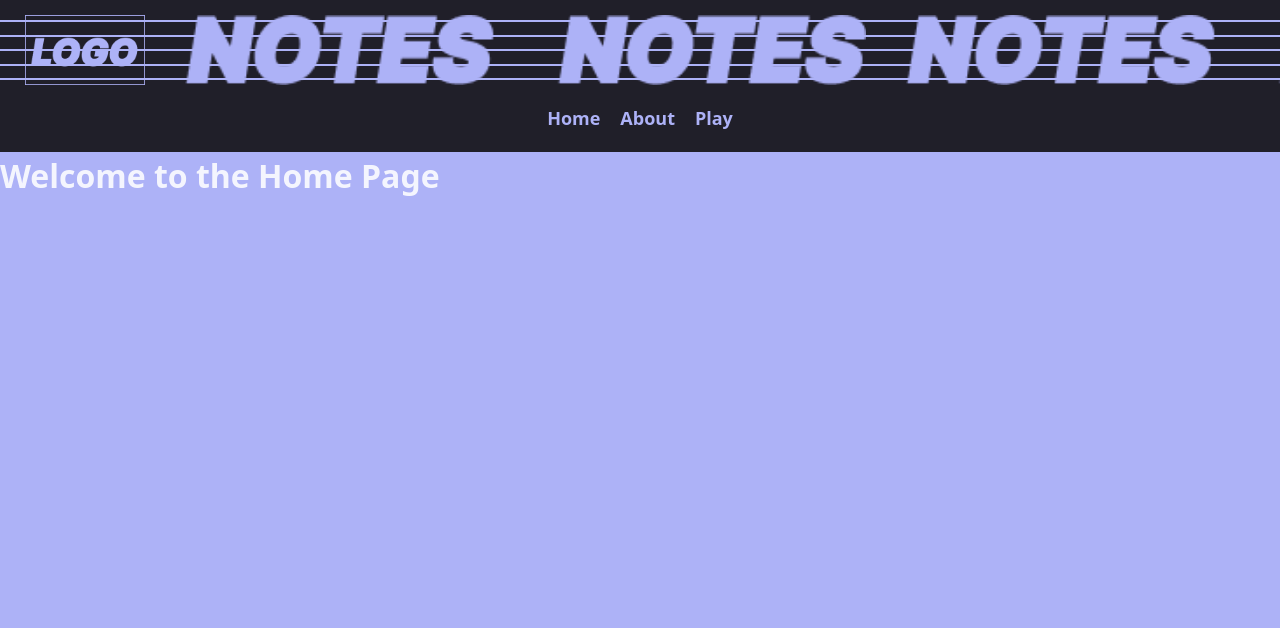
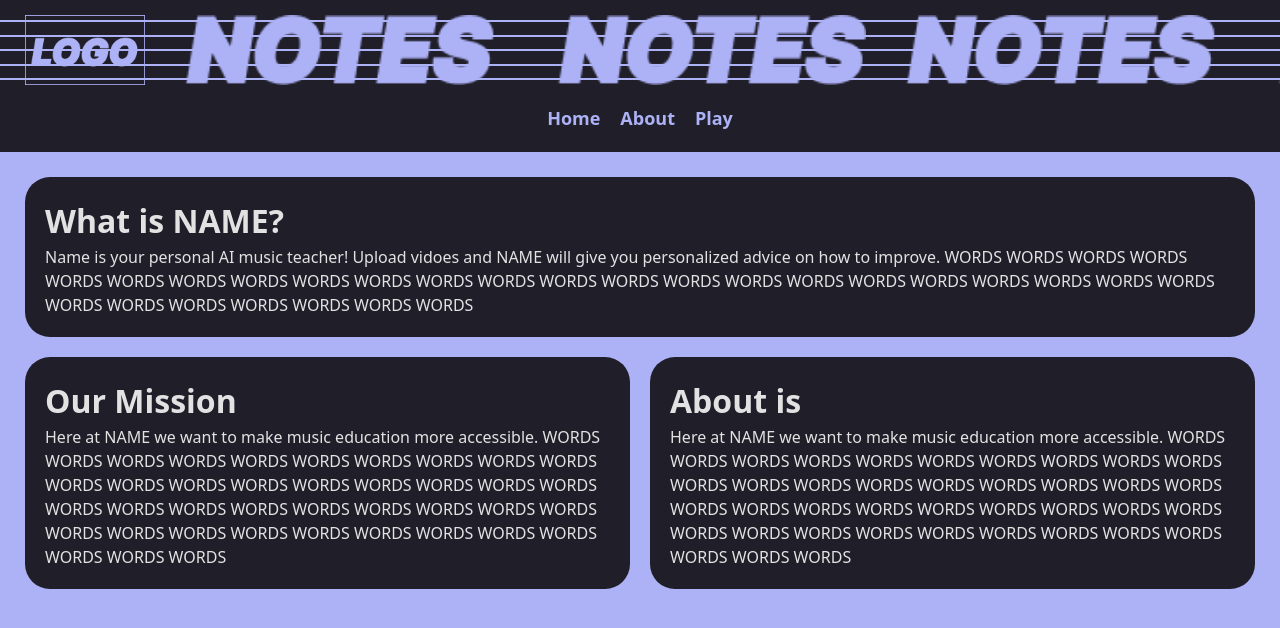
Before and after one commit to savannahalanis/melody-mentor, a React (Vite) app in the folder Frontend/: page / in a window 1280 px wide. Shown: the top 628 px of the page. Built offline with nearby package versions, Linux system fonts and the light colour scheme.

Commit message:
homepage work in progress

```diff
--- a/Frontend/src/pages/Home.jsx
+++ b/Frontend/src/pages/Home.jsx
@@ -2,8 +2,44 @@ import Navbar from '../components/Navbar'; // Correct if Navbar.jsx is in compon
 
 function Home() {
   return (
-    <div>
-      <h1>Welcome to the Home Page</h1>
+    <div style={{
+      padding: '25px 25px 25px 25px', // top right bottom left
+      display: 'flex',
+      flexDirection: 'column',
+      justifyContent: 'center',
+      gap: '20px',
+    }}>
+      <div style = {{
+        padding: '20px',
+        backgroundColor: '#201f29',
+        borderRadius: '25px',
+      }}>
+        <h1>What is NAME?</h1>
+          <p>Name is your personal AI music teacher! Upload vidoes and NAME will give you personalized advice on how to improve. WORDS WORDS WORDS WORDS WORDS WORDS WORDS WORDS WORDS WORDS WORDS WORDS WORDS WORDS WORDS WORDS WORDS WORDS WORDS WORDS WORDS WORDS WORDS WORDS WORDS WORDS WORDS WORDS WORDS WORDS </p>
+      </div>
+      <div style={{
+        display: 'flex',
+        flexDirection: 'row',
+        justifyContent: 'center',
+        gap: '20px',
+      }}>
+        <div style={{
+          padding: '20px',
+          backgroundColor: '#201f29',
+          borderRadius: '25px',
+        }}>
+          <h1>Our Mission</h1>
+          <p>Here at NAME we want to make music education more accessible. WORDS WORDS WORDS WORDS WORDS WORDS WORDS WORDS WORDS WORDS WORDS WORDS WORDS WORDS WORDS WORDS WORDS WORDS WORDS WORDS WORDS WORDS WORDS WORDS WORDS WORDS WORDS WORDS WORDS WORDS WORDS WORDS WORDS WORDS WORDS WORDS WORDS WORDS WORDS WORDS </p>
+        </div>
+        <div style={{
+          padding: '20px',
+          backgroundColor: '#201f29',
+          borderRadius: '25px',
+        }}>
+          <h1>About is</h1>
+          <p>Here at NAME we want to make music education more accessible. WORDS WORDS WORDS WORDS WORDS WORDS WORDS WORDS WORDS WORDS WORDS WORDS WORDS WORDS WORDS WORDS WORDS WORDS WORDS WORDS WORDS WORDS WORDS WORDS WORDS WORDS WORDS WORDS WORDS WORDS WORDS WORDS WORDS WORDS WORDS WORDS WORDS WORDS WORDS WORDS </p>
+        </div>
+      </div>
     </div>
   );
 }
```
